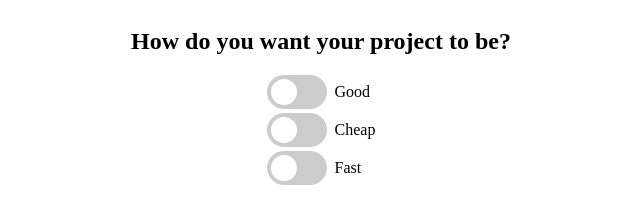
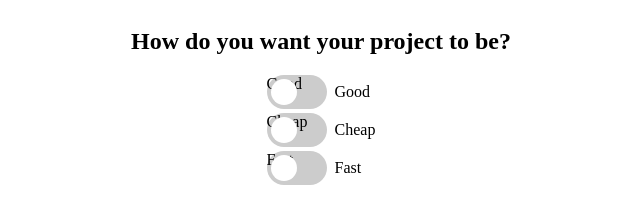
Before and after one commit to acciojob/toggler-js-RitankJaikar, a website: page main.html in a window 1280 px wide. Shown: the full height of the page, 319-959 px from the left. Drawn offline with Linux system fonts and the light colour scheme.

Commit message:
created a submission

```diff
--- a/main.html
+++ b/main.html
@@ -13,21 +13,21 @@
 		<div class="toggle-container g1" id="g1">
 			<label class="switch">
 				<input type="checkbox" class="toggle" id="good">
-				<span class="slider round"></span>
+				<span class="slider round">Good</span>
 			</label>
 			<label for="good">Good</label>
 		</div>
 		<div class="toggle-container g2" id="g2">
 			<label class="switch">
 				<input type="checkbox" class="toggle" id="cheap">
-				<span class="slider round"></span>
+				<span class="slider round">Cheap</span>
 			</label>
 			<label for="cheap">Cheap</label>
 		</div>
 		<div class="toggle-container g3" id="g3">
 			<label class="switch">
 				<input type="checkbox" class="toggle" id="fast">
-				<span class="slider round"></span>
+				<span class="slider round">Fast</span>
 			</label>
 			<label for="fast">Fast</label>
 		</div>
```
